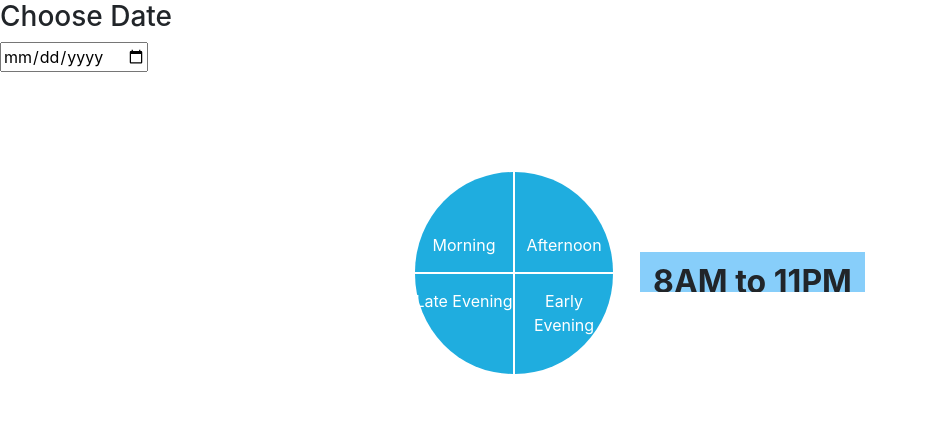
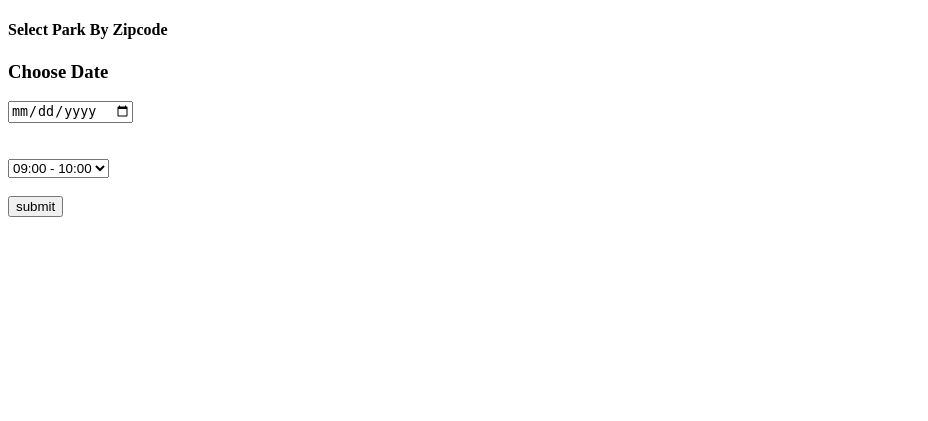
Before and after one commit to SuriyaMohan89/HB--Park-N-Play, a Flask app: page /login/schedule in a window 1280 px wide. Shown: the top 421 px of the page, without its empty margins (0-928 px from the left). Run offline with Flask 2, Linux system fonts and the light colour scheme; some libraries are stand-ins or nearby versions.

Commit message:
Made report and schedule button work

```diff
--- a/templates/schedule.html
+++ b/templates/schedule.html
@@ -2,44 +2,35 @@
 
 {% block content %}
 
- <link rel="stylesheet" href="static/styles.css">
-</head>
-<link rel="stylesheet" href="https://stackpath.bootstrapcdn.com/bootstrap/4.1.1/css/bootstrap.min.css" integrity="sha384-WskhaSGFgHYWDcbwN70/dfYBj47jz9qbsMId/iRN3ewGhXQFZCSftd1LZCfmhktB" crossorigin="anonymous">
+<h4>Select Park By Zipcode</h4>
+
+
+
+
+
+
 
 <form id ="formDate">
 	<h3> Choose Date</h3>
    <input type="date" id="date" data-format="DD-MM-YYYY ">
 </form>
+<br><br>
 
-<div class="time-picker-container">
-  <input type="radio" name="AppointmentDateTime" id="radio-morning" />
-  <input type="radio" name="AppointmentDateTime" id="radio-afternoon" />
-  <input type="radio" name="AppointmentDateTime" id="radio-evening" />
-  <input type="radio" name="AppointmentDateTime" id="radio-night" />
-  <div class="clock-container">
-    <label for="radio-morning" class="pie pie-morning">
-      <span>Morning</span>
-    </label>
-    <label for="radio-afternoon" class="pie pie-afternoon">
-      <span>Afternoon</span>
-    </label>
-    <label for="radio-night" class="pie pie-night">
-      <span>Late Evening</span>
-    </label>
-    <label for="radio-evening" class="pie pie-evening">
-      <span>Early Evening</span>
-    </label>
-
-  </div>
-
-  <h2 class="time-display">
-                            <span class="time-display-inner">
-                                <span>8AM to 11PM</span>
-                                <span>11PM to 2PM</span>
-                                <span>2PM to 5PM</span>
-                                <span>5PM to 8PM</span>
-                            </span>
-                        </h2>
+<div class="formTime">
+ <select>
+  <option value="09:00-10:00">09:00 - 10:00</option>
+  <option value="10:00-11:00">10:00 - 11:00</option>
+  <option value="11:00-12:00">11:00 - 12:00 </option>
+  <option value="12:00-13:00">12:00 - 13:00</option>
+  <option value="13:00-14:00">13:00 - 14:00</option>
+  <option value="14:00-15:00">14:00 - 15:00</option>
+  <option value="15:00-16:00">15:00 - 16:00</option>
+  <option value="16:00-17:00">16:00 - 17:00</option>
+  <option value="17:00-18:00">17:00 - 18:00</option>
+  <option value="18:00-19:00">18:00 - 19:00</option>
+  <option value="19:00-20:00">19:00 - 20:00</option>
+</select><br><br>
+<form> <input type = "submit" value="submit"></form>
 </div>
 
 {% endblock %}
```
Also changed, not shown: templates/user_info.html (+52 -12 lines).
